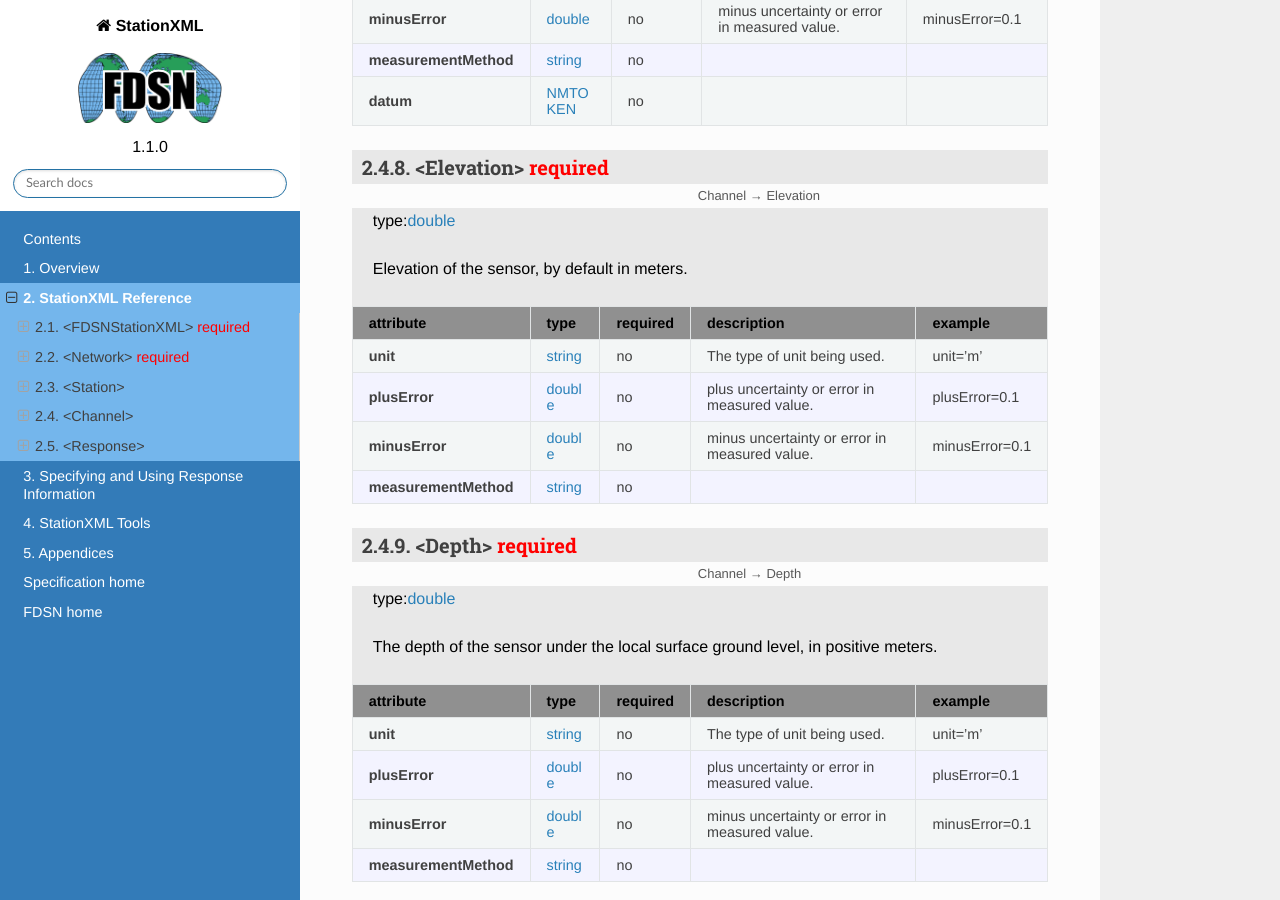
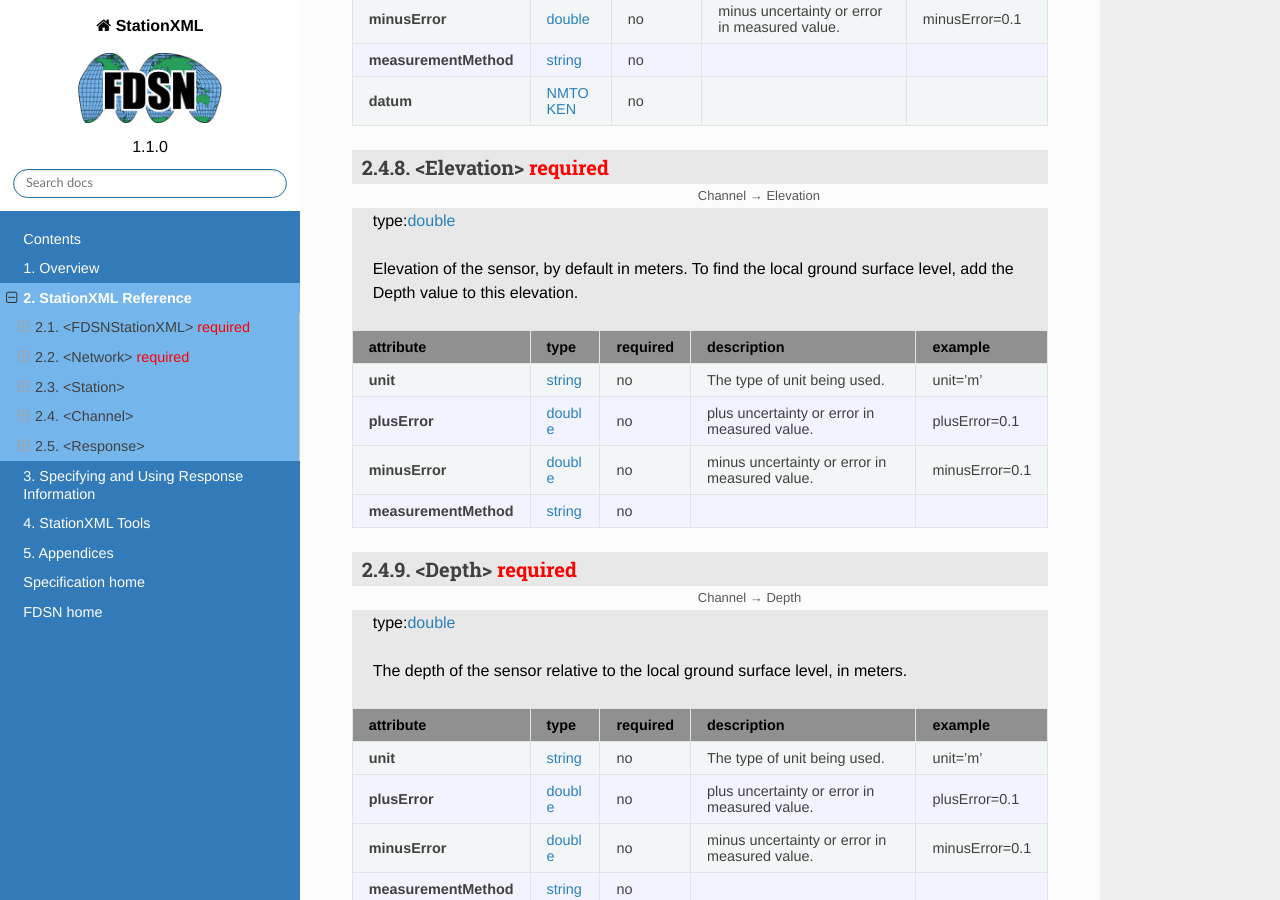
Before and after one commit to FDSN/StationXML, a Sphinx documentation site: the page built from docs/reference.rst, in a window 1280 px wide and 900 px high, scrolled down 30041 px. Built offline with Sphinx 7.4.7 and the Read the Docs theme 2.0.0, drawn with Linux system fonts in a browser that asks for light colours; some of the changed text lies outside the part shown.

Commit message:
Edits to embedded keywords in XSD, and inclusion of SEED description of elevation

```diff
--- a/docs/level-channel.rst
+++ b/docs/level-channel.rst
@@ -714,7 +714,7 @@
 
    .. container:: description
 
-      Elevation of the sensor, by default in meters.
+      Elevation of the sensor, by default in meters. To find the local ground surface level, add the Depth value to this elevation.
 
 .. tabularcolumns::|l|l|l|1|1|
 
@@ -754,7 +754,7 @@
 
    .. container:: description
 
-      The depth of the sensor under the local surface ground level, in positive meters.
+      The depth of the sensor relative to the local ground surface level, in meters.
 
 .. tabularcolumns::|l|l|l|1|1|
 
--- a/docs/level-station.rst
+++ b/docs/level-station.rst
@@ -642,7 +642,7 @@
 
    .. container:: description
 
-      Station elevation, by default in meters.
+      Elevation of local ground surface level at station, by default in meters.
 
    .. container:: example
 
```
Also changed, not shown: 1 other file.
